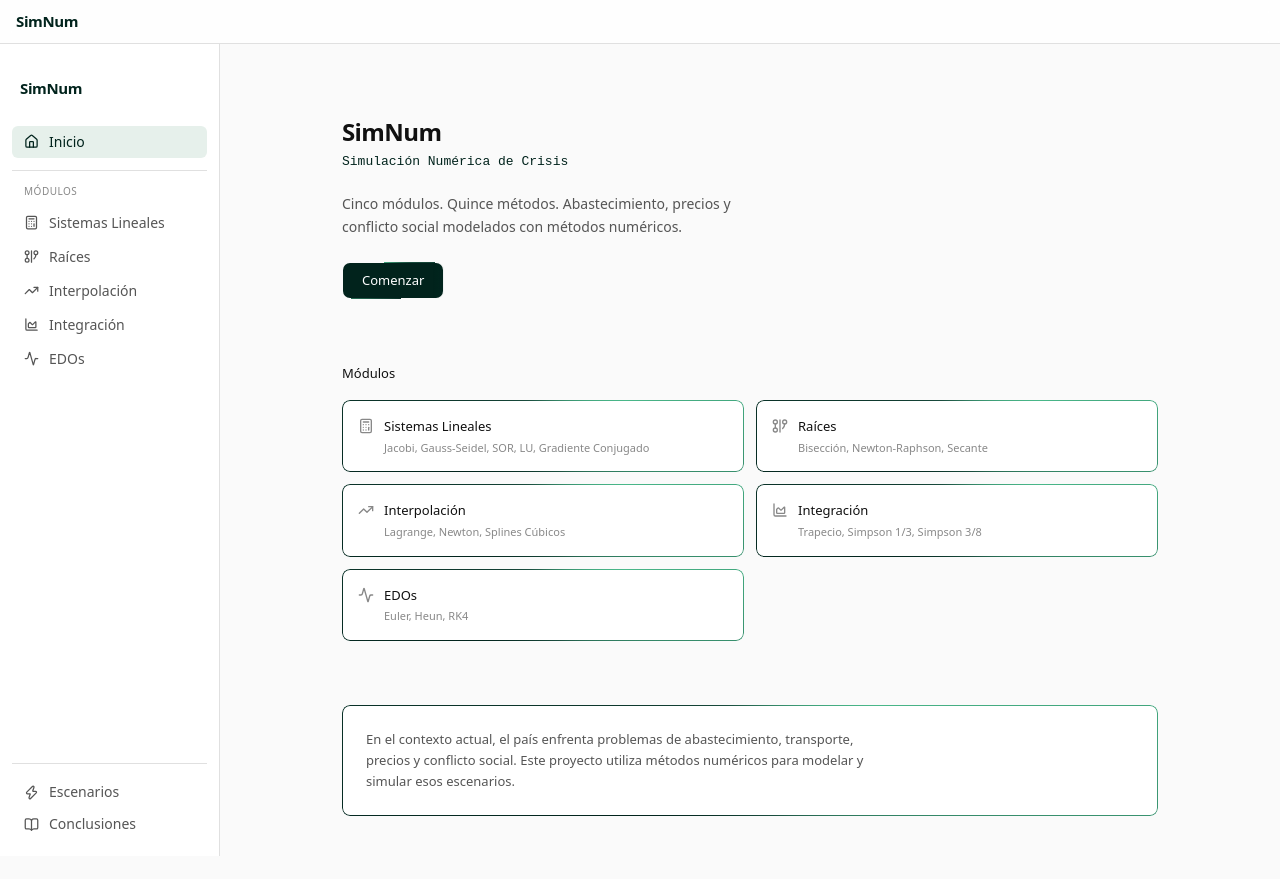
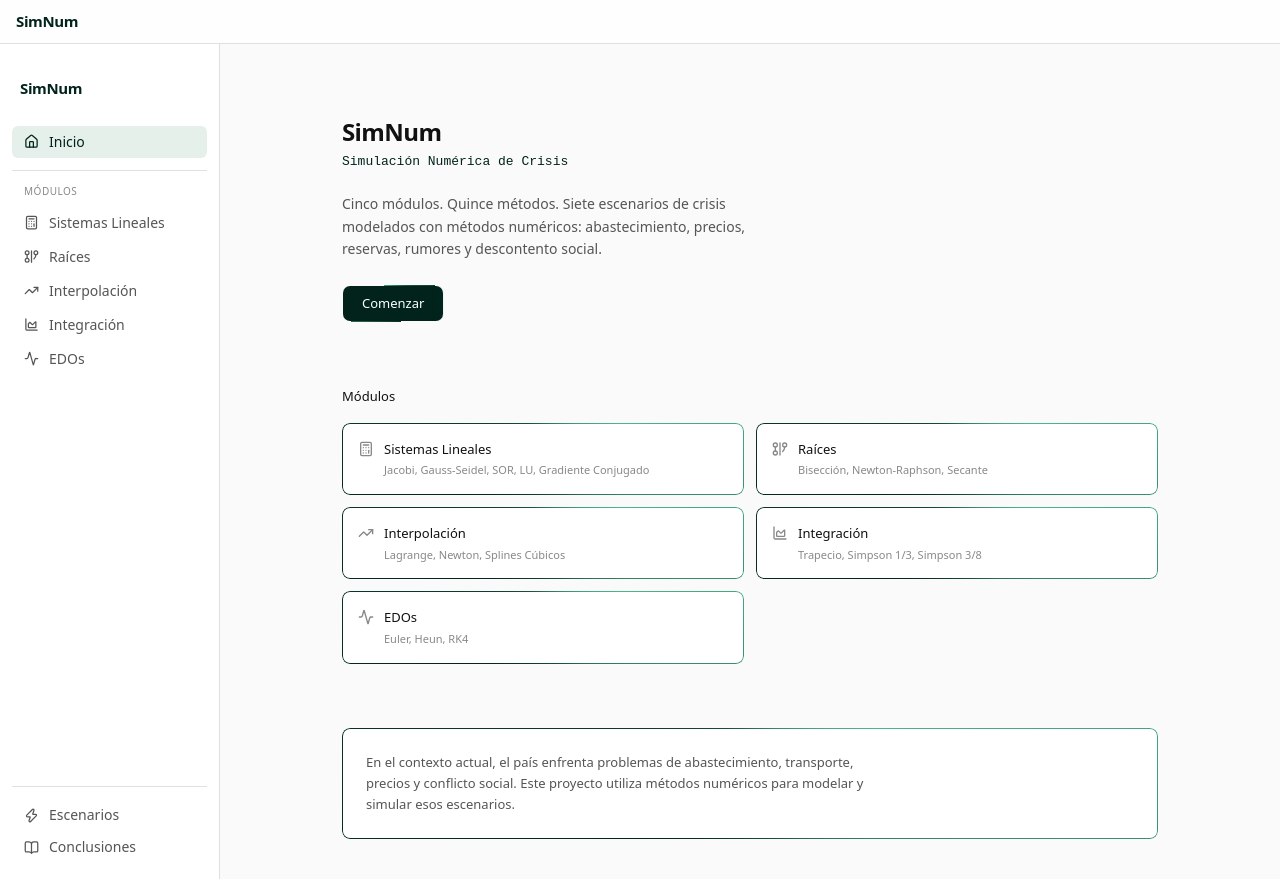
Before and after one commit to ronaldmendzas/DESAFIO-FINAL, a React (Vite) app: page / in a window 1280 px wide. Before the commit the page ends 856 px from the top, so only its background shows below. Built offline with nearby package versions, Linux system fonts and the light colour scheme; a web font is replaced by a local one.

Commit message:
feat: actualizar inicio con mencion de siete escenarios

```diff
--- a/src/pages/home-page.tsx
+++ b/src/pages/home-page.tsx
@@ -37,7 +37,7 @@ export function HomePage() {
           transition={{ duration: 0.5, delay: 0.2 }}
           className="text-text-secondary text-[14px] mt-5 max-w-md leading-relaxed"
         >
-          Cinco módulos. Quince métodos. Abastecimiento, precios y conflicto social modelados con métodos numéricos.
+          Cinco módulos. Quince métodos. Siete escenarios de crisis modelados con métodos numéricos: abastecimiento, precios, reservas, rumores y descontento social.
         </motion.p>
         <motion.div
           initial={{ opacity: 0, y: 10 }}
```
